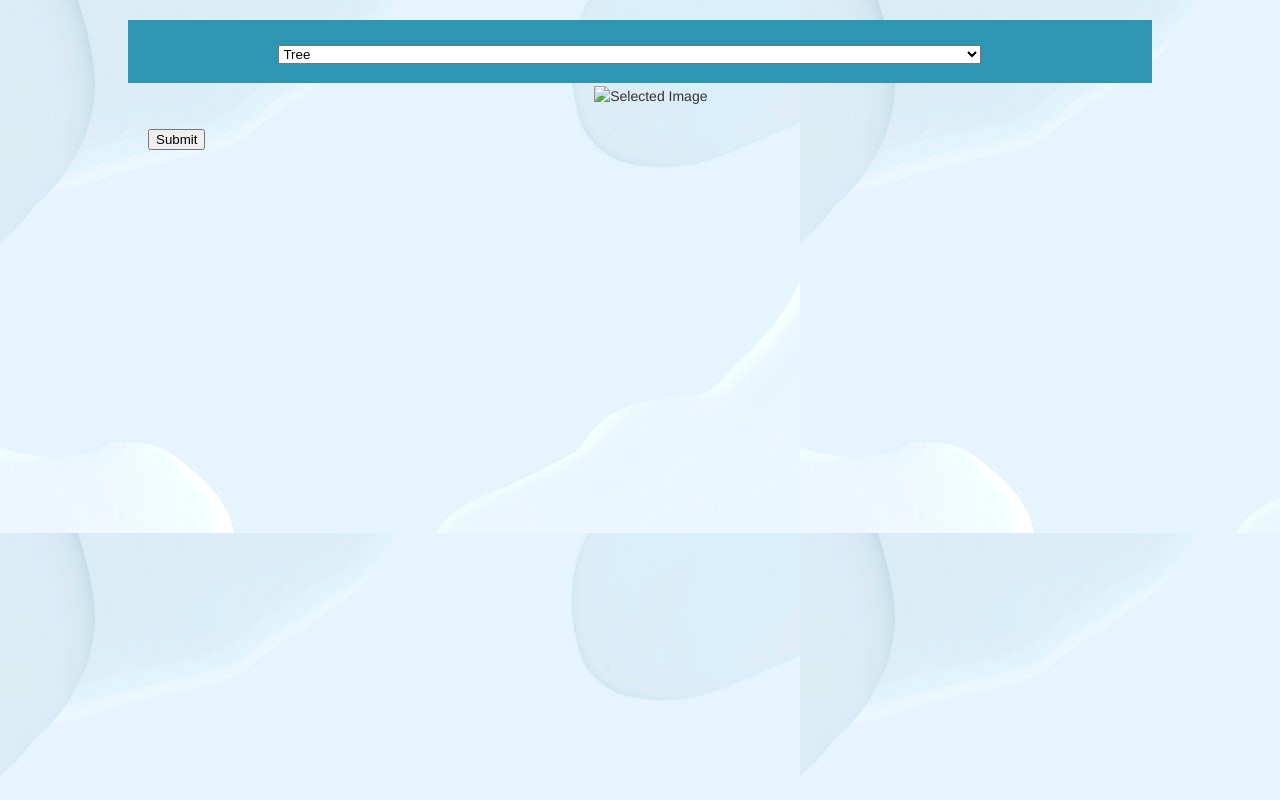
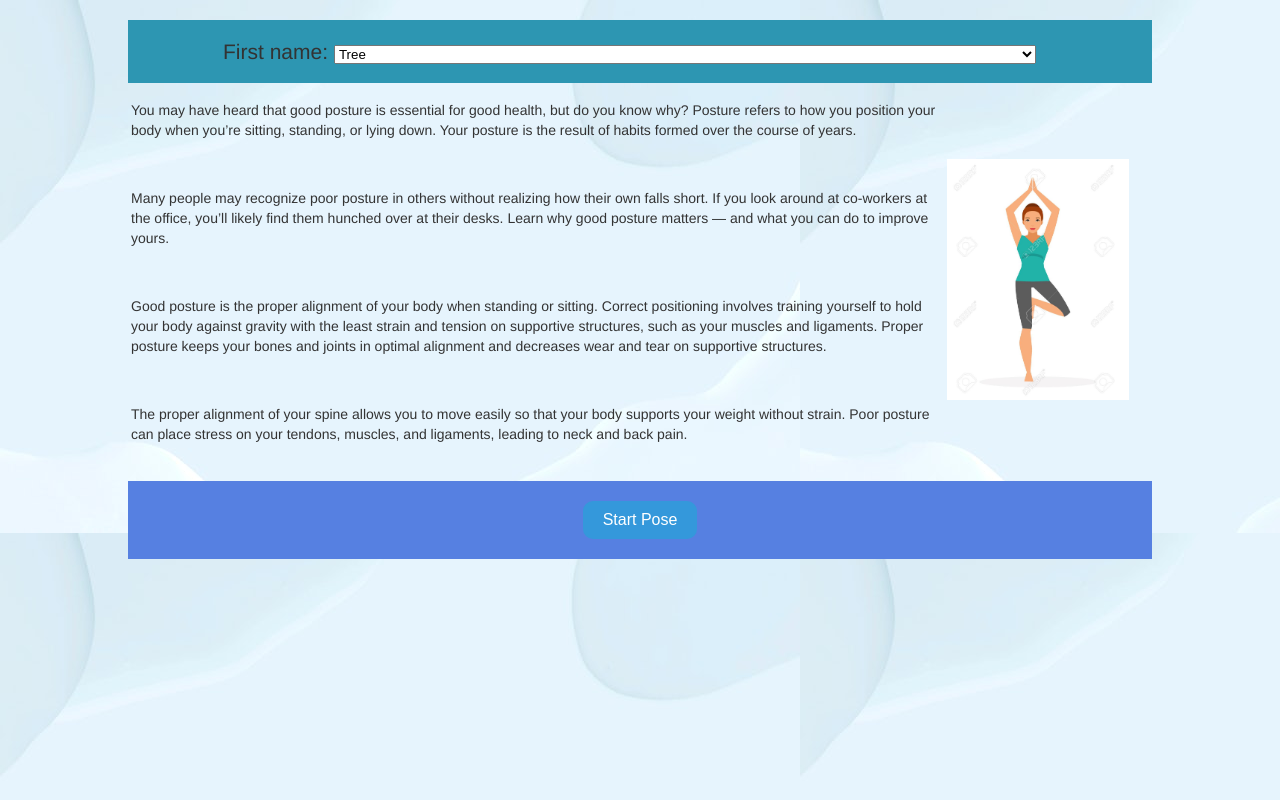
Before and after one commit to Kanchan20005/asanaCoach-deerHacks, a PHP site: page /start.html in a window 1280 px wide. Run offline with PHP 8.4, Linux system fonts and the light colour scheme.

Commit message:
design the login page and start page, shows the picture in work page

```diff
--- a/start.html
+++ b/start.html
@@ -6,12 +6,36 @@
   <link rel="stylesheet" href="start_style.css">
   <script scr="start.js"></script>
   <title>Login Page</title>
+  <style>
+  .box {
+    text-align: center;
+  }
+
+  .button {
+    display: inline-block;
+    padding: 10px 20px;
+    font-size: 16px;
+    background-color: #3498db;
+    color: #fff;
+    border: none;
+    border-radius: 10px;
+    cursor: pointer;
+    margin: 10px;
+    transition: background-color 0.3s, box-shadow 0.3s;
+  }
+
+  .button:hover {
+    background-color: #2980b9;
+    box-shadow: 0px 4px 8px rgba(0, 0, 0, 0.2);
+  }
+  </style>
 </head>
 <body>
   <form action="work.html" method="get">
 
     <div id = "topHeaderRow">
-      <select name="posture" id="posture" onchange="updateImage()" style="width:70%;">
+      <label for="selectedOption">First name:</label>
+      <select name="selectedOption" id="selectedOption" onchange="updateImage()" style="width:70%;">
         <option value="tree">Tree <img src="tree.jpg" alt="tree photo"></option>
         <option value="cobra">Cobra <img src="cobra.jpg" alt="cobra photo"></option>
         <option value="warrior">Warrior <img src="warrior.jpg" alt="warrior photo"></option>
@@ -21,19 +45,20 @@
     <table>
       <tr>
         <td id="text" style="width:80%;">
-          <p></p>
+          <p>You may have heard that good posture is essential for good health, but do you know why? Posture refers to how you position your body when you’re sitting, standing, or lying down. Your posture is the result of habits formed over the course of years.</p><br>
+          <p>Many people may recognize poor posture in others without realizing how their own falls short. If you look around at co-workers at the office, you’ll likely find them hunched over at their desks. Learn why good posture matters — and what you can do to improve yours.</p><br>
+          <p>Good posture is the proper alignment of your body when standing or sitting. Correct positioning involves training yourself to hold your body against gravity with the least strain and tension on supportive structures, such as your muscles and ligaments. Proper posture keeps your bones and joints in optimal alignment and decreases wear and tear on supportive structures.</p><br>
+          <p>The proper alignment of your spine allows you to move easily so that your body supports your weight without strain. Poor posture can place stress on your tendons, muscles, and ligaments, leading to neck and back pain.</p><br>
         </td>
         <td id="image">
-          <img id="selectedImage" src="" alt="Selected Image">
+          <img id="selectedImage" src="tree.jpg" alt="Selected Image" style="width: 90%; text-align: center">
         </td>
       </tr>
     </table>
 
-
-
-
-
-    <input class="button" type="submit" style="margin: 20px"></input>
+    <div class="box">
+      <button class="button" type="submit">Start Pose</button>
+    </div>
   </form>
   <script scr="start.js"></script>
 
--- a/start_style.css
+++ b/start_style.css
@@ -16,3 +16,27 @@ div#topHeaderRow {
   padding-right: 1em;
   text-align: center;
 }
+
+.box {
+  background-color: rgb(86, 128, 225);
+  color: white;
+  padding: 10px;
+}
+
+.button {
+  display: inline-block;
+  padding: 10px 20px;
+  font-size: 16px;
+  background-color: #3498db;
+  color: #fff;
+  border: none;
+  border-radius: 10px;
+  cursor: pointer;
+  margin: 10px;
+  transition: background-color 0.3s, box-shadow 0.3s;
+}
+
+.button:hover {
+  background-color: #2980b9;
+  box-shadow: 0px 4px 8px rgba(0, 0, 0, 0.2);
+}
```
Also changed, not shown: index.html (added, +41 -0 lines), login_style.css (+18 -0 lines), script.js (+38 -1 lines), work.html (+25 -7 lines).
